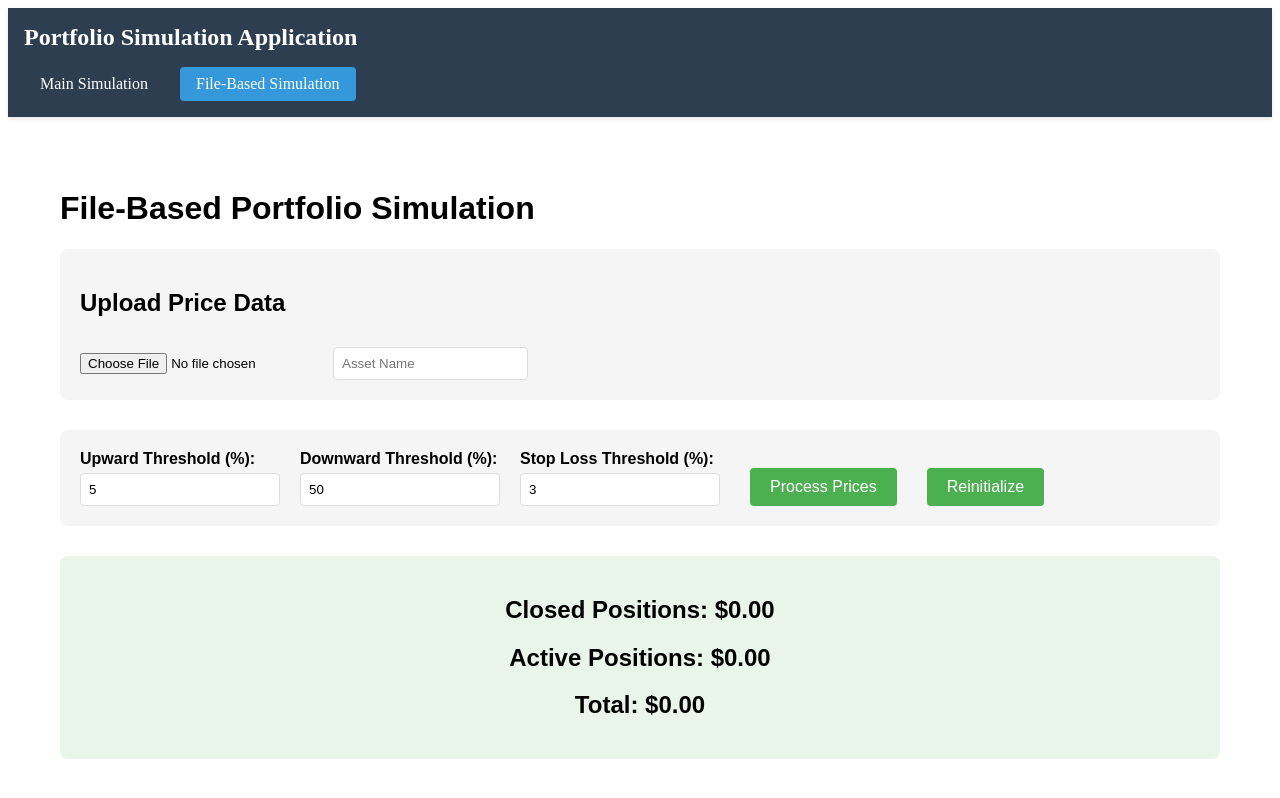
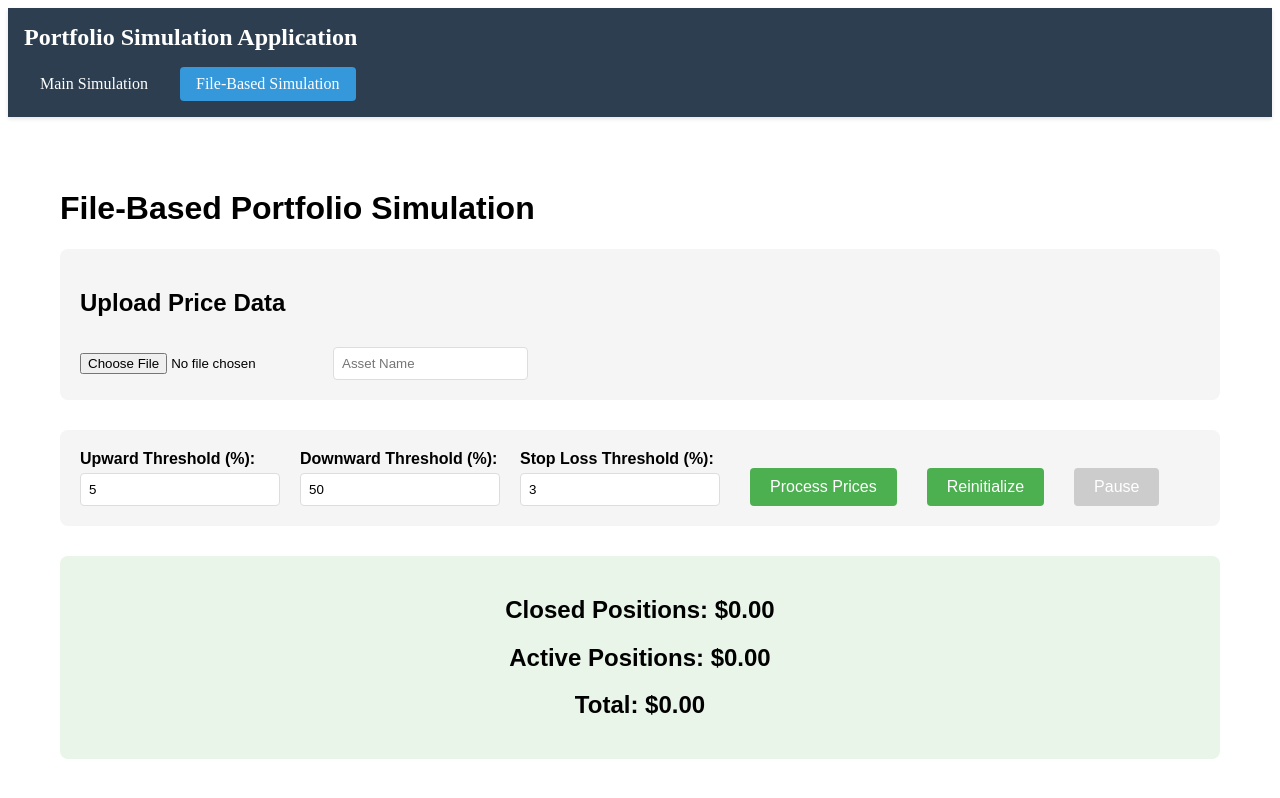
Before and after one commit to settlersxp/550tradingsimulator, a Vue app in the folder vue-project/: page /file-simulation in a window 1280 px wide. Shown: the top 798 px of the page. Built offline with nearby package versions, Linux system fonts and the light colour scheme; the HTML template or start-up script is replaced by a standard one.

Commit message:
Implemented pause/resume

```diff
--- a/vue-project/src/components/FileBasedSimulation.vue
+++ b/vue-project/src/components/FileBasedSimulation.vue
@@ -31,6 +31,9 @@ const fileContent = ref<string[]>([])
 
 // Flag to indicate if we're currently processing prices
 const isProcessing = ref(false)
+
+// Flag to indicate if processing is paused
+const isPaused = ref(false)
 
 // Handle file upload
 function handleFileUpload(event: Event): void {
@@ -90,6 +93,15 @@ function processPrices(): void {
 function processNextPrice(index: number): void {
   if (index >= fileContent.value.length) {
     isProcessing.value = false
+    return
+  }
+
+  // Check if processing is paused
+  if (isPaused.value) {
+    // If paused, we'll check again after a short delay
+    setTimeout(() => {
+      processNextPrice(index)
+    }, 100) // Check every 100ms if still paused
     return
   }
 
@@ -209,6 +221,9 @@ function getActivePositionsValue(): number {
 
       <button @click="processPrices" :disabled="isProcessing">Process Prices</button>
       <button @click="reinitialize">Reinitialize</button>
+      <button @click="isPaused = !isPaused" :disabled="!isProcessing">
+        {{ isPaused ? 'Resume' : 'Pause' }}
+      </button>
     </div>
 
     <div class="portfolio-info">
```
